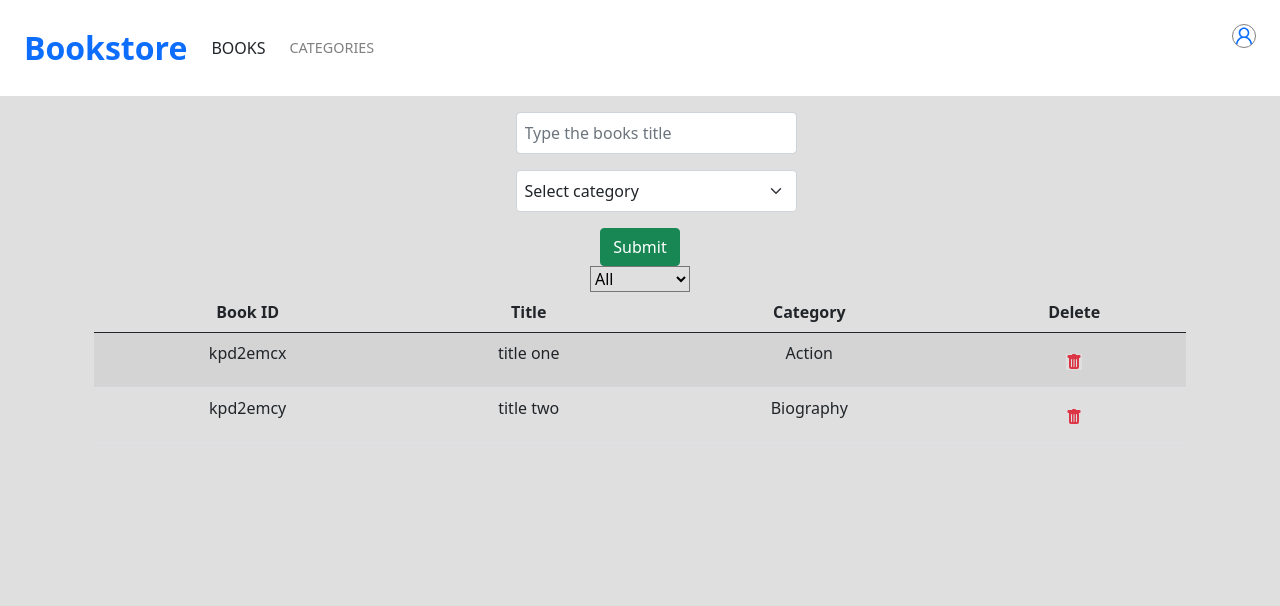
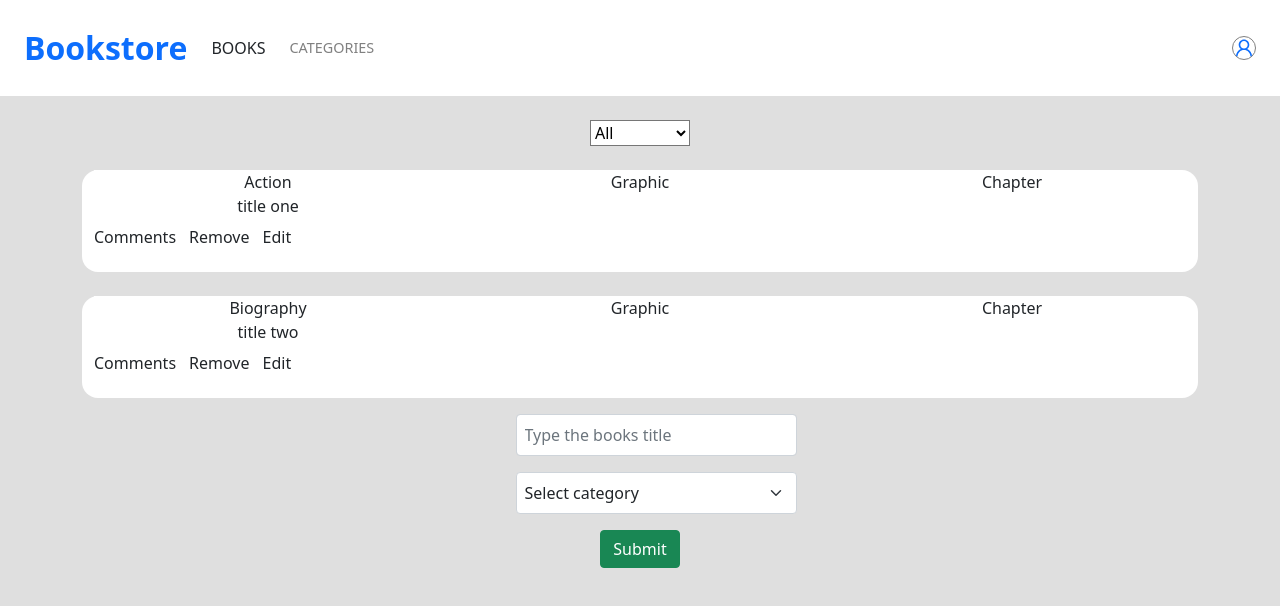
Before and after one commit to karmaester/react-redux-bookstore, a React (Create React App) app: page / in a window 1280 px wide. Shown: the top 606 px of the page. Built offline with nearby package versions, Linux system fonts and the light colour scheme.

Commit message:
Add style to books

```diff
--- a/src/App.js
+++ b/src/App.js
@@ -8,8 +8,8 @@ function App() {
     <>
       <Header />
       <div className="container text-center">
+        <BookList />
         <BookForm />
-        <BookList />
       </div>
     </>
   );
--- a/src/App.scss
+++ b/src/App.scss
@@ -25,3 +25,11 @@
   line-height: 2rem;
   background-color: white;
 }
+
+.rounded-book-left {
+  border-radius: 1rem 0 0 1rem;
+}
+
+.rounded-book-right {
+  border-radius: 0 1rem 1rem 0;
+}
--- a/src/components/Book.js
+++ b/src/components/Book.js
@@ -1,22 +1,28 @@
 /* eslint-disable react/forbid-prop-types */
 import React from 'react';
 import PropTypes from 'prop-types';
-import { BsFillTrashFill } from 'react-icons/bs';
 
 const Book = ({ book, onClick }) => {
   const { id, title, category } = book;
   return (
     <>
-      <tr>
-        <td>{id}</td>
-        <td>{title}</td>
-        <td>{category}</td>
-        <td>
-          <button type="button" key="id" className="btn" onClick={() => onClick(id)}>
-            <BsFillTrashFill className="text-danger" />
-          </button>
-        </td>
-      </tr>
+      <div className="row mt-4">
+        <div className="col bg-white rounded-book-left">
+          <div className="catg bg-white">{category}</div>
+          <div className="book-title bg-white">{title}</div>
+          <ul className="d-flex bg-white align-items-center list-unstyled">
+            <li className="bg-white">Comments</li>
+            <li className="bg-white">
+              <button type="button" key="id" className="btn" onClick={() => onClick(id)}>
+                Remove
+              </button>
+            </li>
+            <li className="bg-white">Edit</li>
+          </ul>
+        </div>
+        <div className="col bg-white">Graphic</div>
+        <div className="col bg-white rounded-book-right">Chapter</div>
+      </div>
     </>
   );
 };
--- a/src/components/CategoryFilter.js
+++ b/src/components/CategoryFilter.js
@@ -10,7 +10,7 @@ const Filter = ({ handleFilter }) => {
   };
   return (
     <div>
-      <select onChange={(e) => setCat(e.target.value)} onClick={theClick}>
+      <select onChange={(e) => setCat(e.target.value)} onClick={theClick} className="bg-white">
         <option value="">All</option>
         <option value="Action">Action</option>
         <option value="Biography">Biography</option>
--- a/src/components/Header.js
+++ b/src/components/Header.js
@@ -2,7 +2,7 @@ import React from 'react';
 import { AiOutlineUser } from 'react-icons/ai';
 
 const Header = () => (
-  <div className="header d-flex justify-content-between p-4 bg-white w-100">
+  <div className="header d-flex justify-content-between p-4 bg-white w-100 align-items-center">
     <div className="left row align-items-center bg-white">
       <div className="title col bg-white text-primary">Bookstore</div>
       <div className="books col bg-white">BOOKS</div>
--- a/src/containers/BookList.js
+++ b/src/containers/BookList.js
@@ -23,23 +23,11 @@ const BookList = ({ books, filtered, removeBook }) => {
   };
 
   return (
-    <div className="container">
+    <div className="container mt-4">
       <Filter handleFilter={handleFilterChange} />
-      <table className="table table-striped">
-        <thead>
-          <tr>
-            <th scope="col">Book ID</th>
-            <th scope="col">Title</th>
-            <th scope="col">Category</th>
-            <th scope="col">Delete</th>
-          </tr>
-        </thead>
-        <tbody>
-          {filteredBooks().map((book) => (
-            <Book key={book.id} book={book} onClick={handleDelete} />
-          ))}
-        </tbody>
-      </table>
+      {filteredBooks().map((book) => (
+        <Book key={book.id} book={book} onClick={handleDelete} />
+      ))}
     </div>
   );
 };
```
